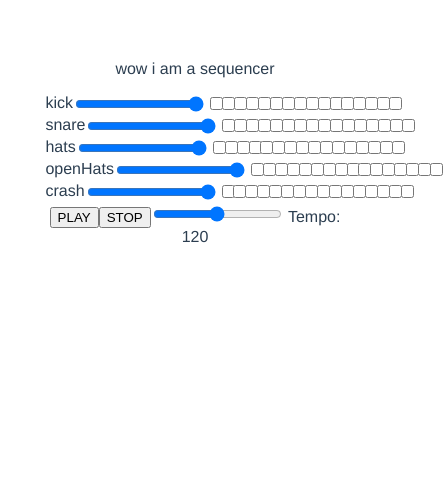
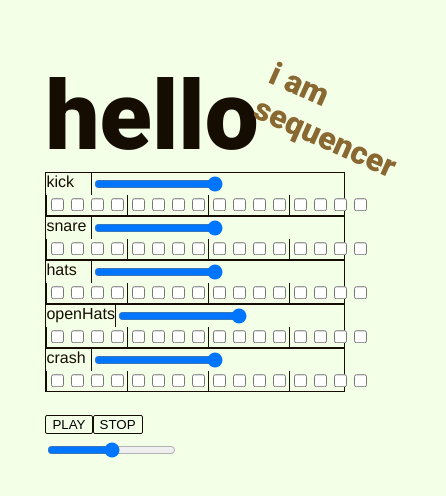
Before and after one commit to jamesoshea/vue-sequencer, a Vue app: page / in a window 390 px wide. Shown: the top 496 px of the page, 446 px wide, since content can reach past the window. Built offline with nearby package versions, Linux system fonts and the light colour scheme.

Commit message:
wow responsive almost

```diff
--- a/src/App.vue
+++ b/src/App.vue
@@ -15,13 +15,6 @@ export default {
 };
 </script>
 
-<style>
-#app {
-  font-family: "Avenir", Helvetica, Arial, sans-serif;
-  -webkit-font-smoothing: antialiased;
-  -moz-osx-font-smoothing: grayscale;
-  text-align: center;
-  color: #2c3e50;
-  margin-top: 60px;
-}
+<style lang="scss">
+@import 'assets/main.scss';
 </style>
--- /dev/null
+++ b/src/assets/main.scss
@@ -0,0 +1,34 @@
+@import url('https://fonts.googleapis.com/css?family=Roboto:900');
+
+@import './variables.scss';
+
+body {
+  background-color: $lightest-grey;
+  color: $darkest-grey;
+}
+
+#app {
+  font-family: "Avenir", Helvetica, Arial, sans-serif;
+  -webkit-font-smoothing: antialiased;
+  -moz-osx-font-smoothing: grayscale;
+  margin-top: 60px;
+}
+
+button {
+  margin-top: 0.5em;
+  border: solid 1px $darkest-grey;
+  border-radius: 2px;
+  background-color: $lightest-grey;
+}
+
+input[type=range] {
+  position: relative;
+  top:50%;
+  transform: translateY(-62.5%);
+}
+
+input[type=checkbox] {
+  position: relative;
+  top:50%;
+  transform: translateY(-75%);
+}
--- /dev/null
+++ b/src/assets/variables.scss
@@ -0,0 +1,3 @@
+$lightest-grey: #F4FFE8;
+$spanish-bistre: #896832;
+$darkest-grey: #160D02;
--- a/src/components/Instrument.vue
+++ b/src/components/Instrument.vue
@@ -1,19 +1,30 @@
 <template>
-  <div class="instrument-row">
+  <div class="instrument__row">
     <div
-      class="instrument-title"
+      class="instrument__title"
       v-text="name"
     />
-    <div class="instrument-volume">
-      <input type="range" min="0" max="1" step="0.1" v-model="localVolume">
+    <div class="instrument__volume">
+      <input
+        type="range"
+        min="0"
+        max="1"
+        step="0.1"
+        v-model="localVolume"
+      />
     </div>
-    <div
-      class="instrument-beat"
-      v-for="(note, i) in notes"
-      :key="note.beat"
-      :class="{ [i]: true, currentBeat: isCurrentBeat(i) }"
-    >
-      <input type="checkbox" v-model="notes[i].value">
+    <div class="instrument__beats">
+      <div
+        v-for="(note, i) in notes"
+        :key="note.beat"
+        :class="{
+          [i]: true,
+          'instrument__beat--current-beat': isCurrentBeat(i),
+          'instrument__beat--downbeat': isDownbeat(i)
+        }"
+      >
+        <input type="checkbox" v-model="notes[i].value">
+      </div>
     </div>
     <audio
       :data-sound="name"
@@ -53,28 +64,46 @@
       isCurrentBeat(beat) {
         return this.isPlaying && this.beat === beat
       },
-    }
+      isDownbeat(beat) {
+        return beat % 4 === 0
+      },
+    },
   }
 </script>
 
-<style scoped>
+<style lang="scss" scoped>
+@import '../assets/variables.scss';
 
-.instrument-row {
+.instrument__row {
   display: flex;
+  flex-wrap: wrap;
   flex-direction: row;
+  border: 1px solid;
 }
 
-.instrument-title {
-  width: 36%;
+.instrument__title {
+  flex-basis: 15%;
   text-align: left;
 }
 
-.instrument-beat {
-  width: 4%;
+.instrument__volume {
+  flex-grow: 1;
+  border-left: 1px solid $darkest-grey;
 }
 
-.currentBeat {
+.instrument__beats {
+  flex-grow: 3;
+  display: flex;
+  flex-direction: row;
+  justify-content: space-between;
+}
+
+.instrument__beat--current-beat {
   background-color: mediumseagreen;
 }
 
+.instrument__beat--downbeat {
+  border-left: 1px solid $darkest-grey;
+}
+
 </style>
--- a/src/components/Sequencer.vue
+++ b/src/components/Sequencer.vue
@@ -1,9 +1,12 @@
 <template>
-  <div class="container">
-    <div class="title-row">
-      <p>
-        wow i am a sequencer
-      </p>
+  <div class="sequencer__container">
+    <div class="sequencer__header">
+      <h1 class="sequencer__title">
+        hello
+      </h1>
+      <h1 class="sequencer__message">
+        i am sequencer
+      </h1>
     </div>
     <Instrument
       v-for="instrument in instruments"
@@ -16,14 +19,27 @@
       :notes="instrument.notes"
     />
     <div>
+      <p>
         <button @click="play">
           PLAY
         </button>
         <button @click="stop">
           STOP
         </button>
-      <input type="range" min="40" max="200" step="1" v-model="tempo">
+      </p>
+    </div>
+    <div>
+      <input
+        class="sequencer__tempo-slider"
+        type="range"
+        min="40"
+        max="200"
+        step="1"
+        v-model="tempo"
+      />
+      <!-- <div>
         Tempo: {{tempo}}
+      </div> -->
     </div>
   </div>
 </template>
@@ -111,12 +127,37 @@ function noteGrid() {
 }
 </script>
 
-<style scoped>
+<style lang="scss" scoped>
+@import '../assets/main.scss';
 
-.container {
+.sequencer__container {
   width: 80%;
-  height: 200px;
   margin: auto;
 }
 
+.sequencer__header {
+  display: flex;
+  flex-direction: row;
+  justify-content: space-around;
+}
+
+.sequencer__title {
+  font-family: 'Roboto', sans-serif;
+  font-size: 6em;
+  margin: 0;
+}
+
+.sequencer__message {
+  font-family: 'Roboto', sans-serif;
+  color: $spanish-bistre;
+  font-size: 2em;
+  margin: 0;
+  transform: rotate(24deg) translateY(20%);
+}
+
+.sequencer__tempo-slider {
+  position: relative;
+  top: 50%;
+}
+
 </style>
```
Lines whose indentation alone changed are shown as unchanged.
